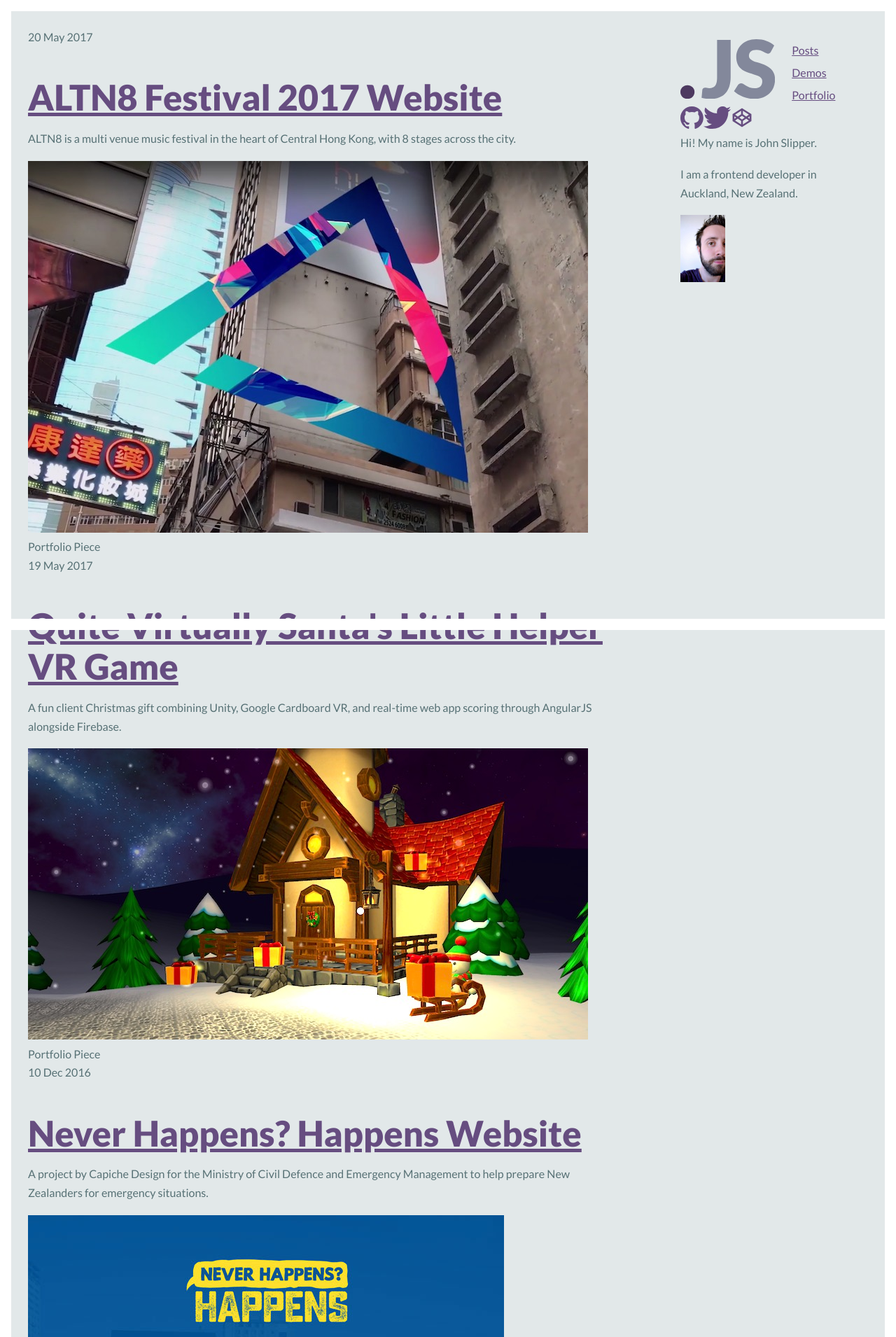
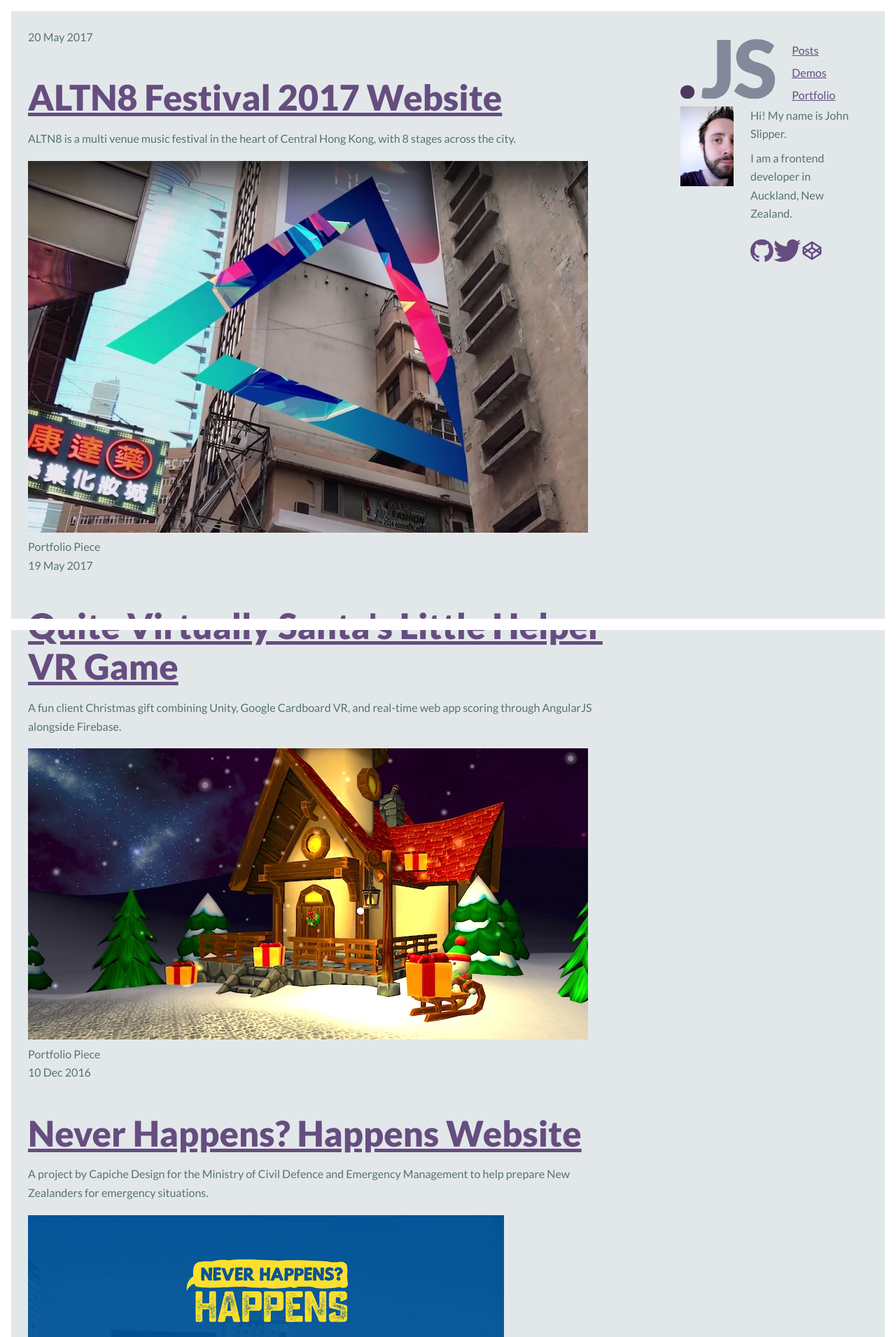
Before and after one commit to johnslipper/johnslipper.github.io, a Jekyll site: the page built from index.html, in a window 1280 px wide. Shown: the top 1910 px of the page at 70% size. Built offline with Jekyll 4.4.1, drawn with Linux system fonts in a browser that asks for light colours.

Commit message:
About layout and styling

```diff
--- a/_includes/about.html
+++ b/_includes/about.html
@@ -1,6 +1,14 @@
-{% include social.html %} {{site.description}}
-<img
-    style="max-width: 4rem"
-    src="/img/me.jpg"
-    alt="Arty shot of myself looking cool. Well I least that's what I was going for!"
-/>
+<div class="about">
+    <div class="about__photo">
+        <img
+            src="/img/me.jpg"
+            alt="Arty shot of myself looking cool. Well I least that's what I was going for!"
+        />
+    </div>
+    <div class="about__description">
+        {{site.description}}
+        <div class="about__social">
+            {% include social.html %}
+        </div>
+    </div>
+</div>
--- /dev/null
+++ b/_sass/components/_about.scss
@@ -0,0 +1,13 @@
+.about {
+    display: grid;
+    grid-template-columns: 1fr 2fr;
+    grid-gap: var(--spacing-5);
+    .about__description {
+        p {
+            margin-bottom: var(--spacing-2);
+        }
+    }
+    .about__social {
+        margin-top: var(--spacing-5);
+    }
+}
--- a/css/main.scss
+++ b/css/main.scss
@@ -9,4 +9,5 @@
 
 /* Components */
 @import "../_sass/components/header";
+@import "../_sass/components/about";
 @import "../_sass/components/social";
```
